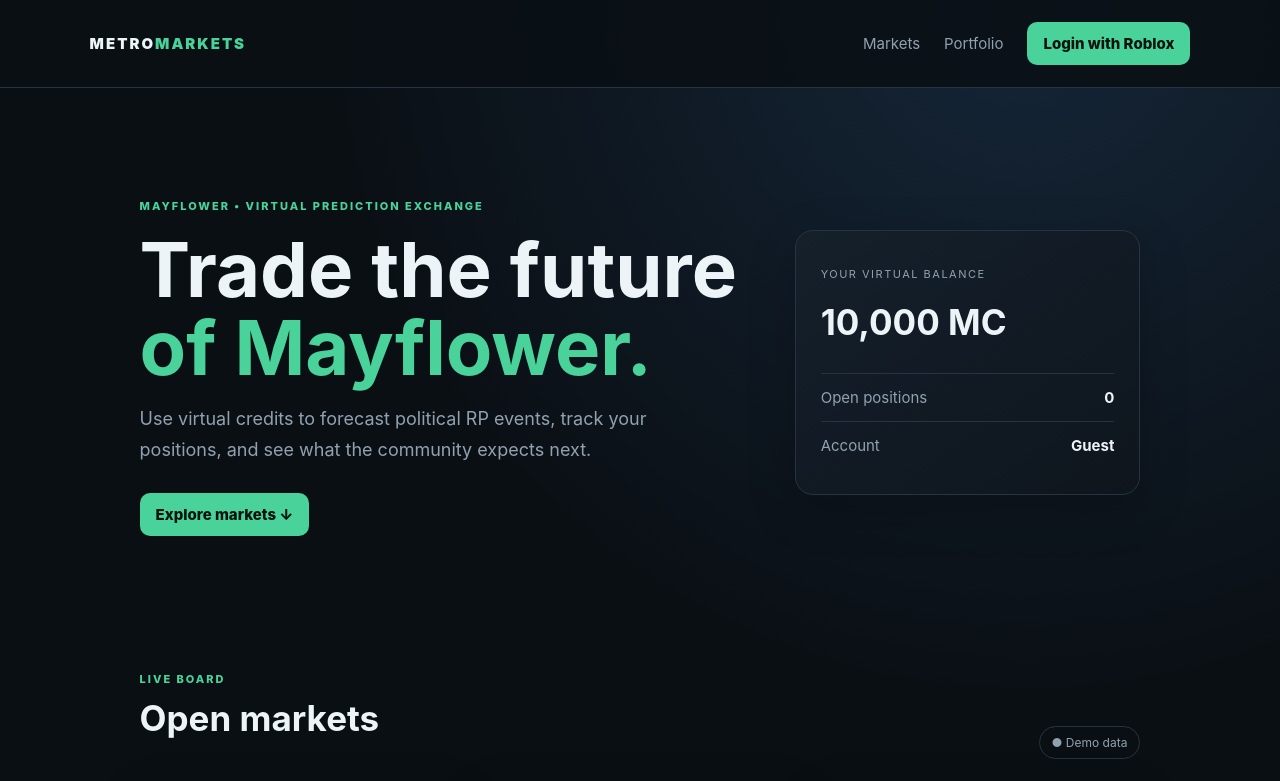
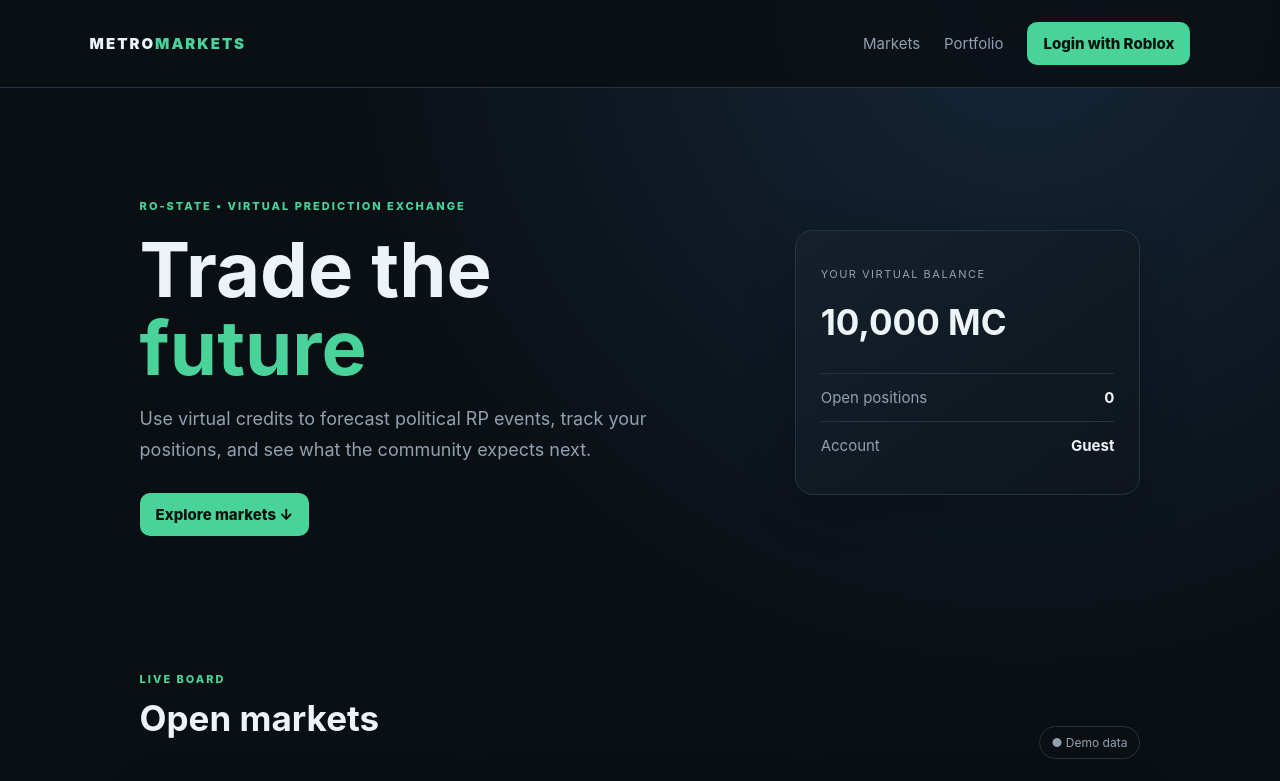
Before and after one commit to kennethtube/metromarkets, a plain HTML site: page index.html in a window 1280 px wide. Shown: the top 781 px of the page. Drawn offline with Linux system fonts and the light colour scheme.

Commit message:
Add RO-STATE hero section to index.html
Added a new hero section for RO-STATE with updated content.

```diff
--- a/index.html
+++ b/index.html
@@ -1,7 +1,7 @@
 <!doctype html>
 <html lang="en"><head><meta charset="UTF-8"><meta name="viewport" content="width=device-width,initial-scale=1"><title>MetroMarkets</title><link rel="stylesheet" href="styles.css"></head>
 <body><header><div class="brand">METRO<span>MARKETS</span></div><nav><a href="#markets">Markets</a><a href="#portfolio">Portfolio</a><button id="loginBtn">Login with Roblox</button></nav></header>
-<main><section class="hero"><div><p class="eyebrow">MAYFLOWER • VIRTUAL PREDICTION EXCHANGE</p><h1>Trade the future<br><em>of Mayflower.</em></h1><p class="sub">Use virtual credits to forecast political RP events, track your positions, and see what the community expects next.</p><button class="primary" onclick="document.querySelector('#markets').scrollIntoView({behavior:'smooth'})">Explore markets ↓</button></div><div class="hero-card"><p>YOUR VIRTUAL BALANCE</p><h2 id="balance">10,000 MC</h2><div class="mini-row"><span>Open positions</span><strong id="positions">0</strong></div><div class="mini-row"><span>Account</span><strong id="account">Guest</strong></div></div></section>
+<main><section class="hero"><div><p class="eyebrow">RO-STATE • VIRTUAL PREDICTION EXCHANGE</p><h1>Trade the<br><em>future</em></h1><p class="sub">Use virtual credits to forecast political RP events, track your positions, and see what the community expects next.</p><button class="primary" onclick="document.querySelector('#markets').scrollIntoView({behavior:'smooth'})">Explore markets ↓</button></div><div class="hero-card"><p>YOUR VIRTUAL BALANCE</p><h2 id="balance">10,000 MC</h2><div class="mini-row"><span>Open positions</span><strong id="positions">0</strong></div><div class="mini-row"><span>Account</span><strong id="account">Guest</strong></div></div></section>
 <section id="markets" class="section"><div class="section-head"><div><p class="eyebrow">LIVE BOARD</p><h2>Open markets</h2></div><span class="pill">● Demo data</span></div><div id="marketGrid" class="grid"></div></section>
 <section id="portfolio" class="section portfolio"><p class="eyebrow">YOUR ACTIVITY</p><h2>Portfolio</h2><div class="panel"><p id="portfolioText">Log in with Roblox to view your portfolio and place trades.</p></div></section></main>
 <div id="tradeModal" class="modal hidden"><div class="modal-box"><button class="close" onclick="closeModal()">×</button><p class="eyebrow" id="modalCategory"></p><h2 id="modalTitle"></h2><p id="modalQuestion"></p><div class="trade-options"><button class="yes" onclick="placeTrade('YES')">Buy YES <span id="yesPrice"></span></button><button class="no" onclick="placeTrade('NO')">Buy NO <span id="noPrice"></span></button></div><p class="fine">Demo interface. Trades are not yet persisted to a server.</p></div></div><script src="app.js"></script></body></html>
```
